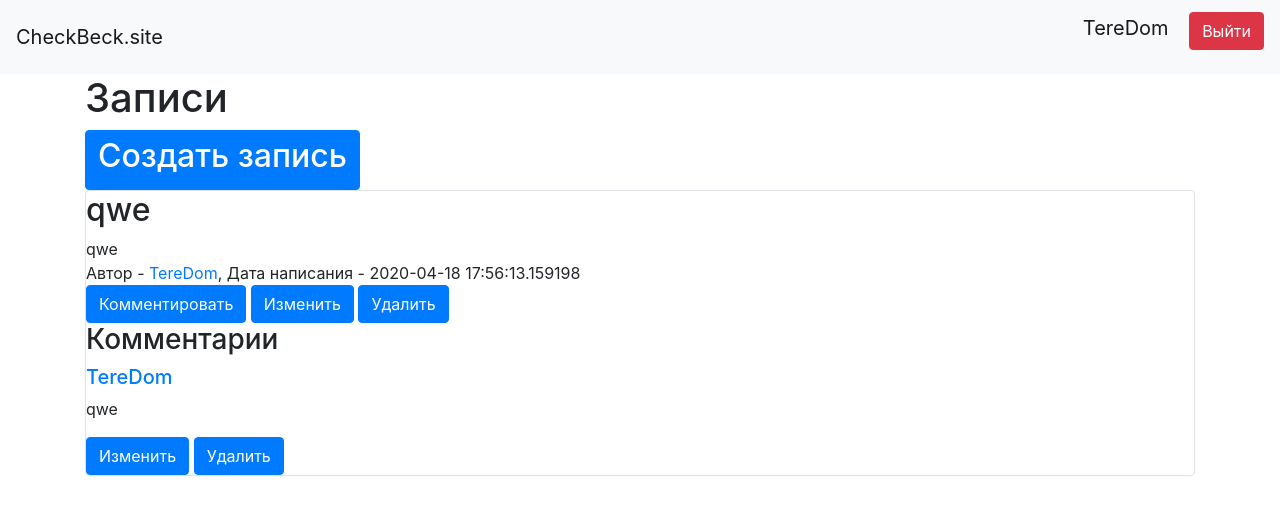
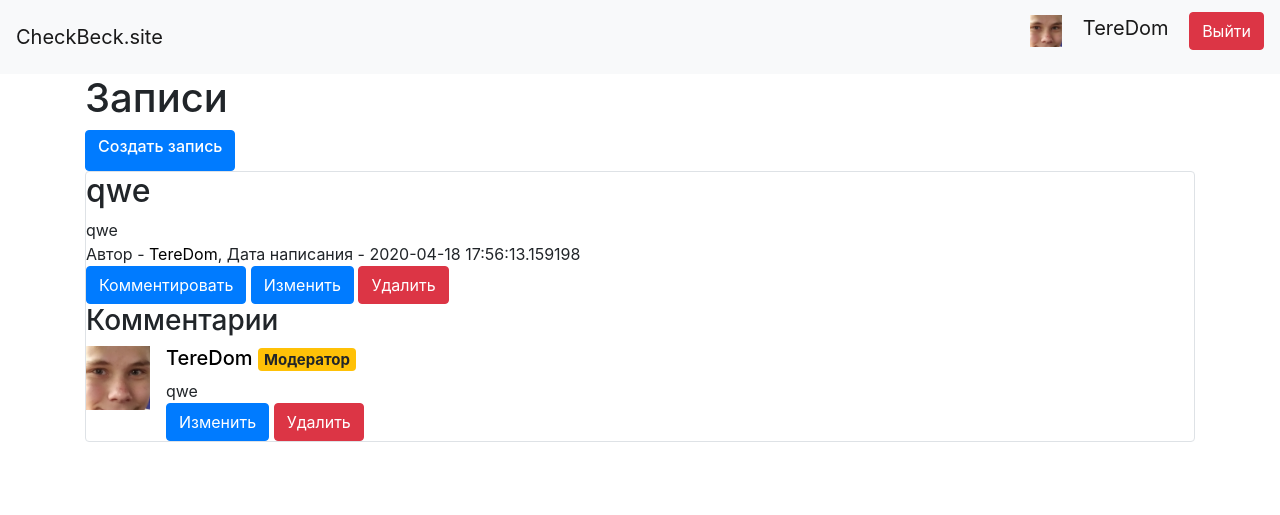
Before and after one commit to TereDom/CheckForumBeck, a Flask app: page / in a window 1280 px wide. Shown: the top 515 px of the page. Run offline with Flask 2, Linux system fonts and the light colour scheme; a user stored in the database is signed in; data comes from the database, SQL or seed files in the repository; both versions use the stored data as it was after the commit; some libraries are stand-ins or nearby versions.

Commit message:
доделаны аватарки

```diff
--- a/app.py
+++ b/app.py
@@ -1,9 +1,10 @@
+import os
 import datetime
 from flask import Flask, render_template, url_for
 from data import db_session
 from flask_login import login_user, LoginManager, current_user, logout_user, login_required
 from werkzeug.utils import redirect
-
+from data.refactore_image import refactor_image
 
 from data.__all_forms import *
 from data.__all_models import *
@@ -46,6 +47,14 @@ def register():
         user.set_password(form.password.data)
         session.add(user)
         session.commit()
+        f = form.avatar.data
+        if f:
+            file_way = os.getcwd() + f'\\static\\img\\avatars\\avatar_{user.id}.png'
+            f.save(os.getcwd() + f'\\static\\img\\avatars\\avatar_{user.id}.png')
+            refactor_image(file_way)
+            user = session.query(User).filter(User.email == form.email.data).first()
+            user.avatar = f'/static/img/avatars/avatar_{user.id}.png'
+            session.commit()
         return redirect('/login')
     return render_template('register.html', title='Регистрация', form=form)
 
@@ -74,8 +83,8 @@ def records():
     return render_template("records.html", news=news, comments=comments)
 
 
-@app.route('/new_news',  methods=['GET', 'POST'])
-def new_news():
+@app.route('/create_news',  methods=['GET', 'POST'])
+def create_news():
     form = NewsForm()
 
     param = dict()
@@ -173,7 +182,7 @@ def refactor_comment(comment_id):
     comment = session.query(Comment).filter(Comment.id == comment_id).first()
 
     param = dict()
-    param['title'] = 'Добавление комментария'
+    param['title'] = 'Изменение комментария'
     param['style_way'] = url_for('static', filename='css/style.css')
     param['form'] = form
     param['template_name_or_list'] = 'comment.html'
@@ -188,6 +197,27 @@ def refactor_comment(comment_id):
     form.content.data = comment.content
 
     return render_template(**param)
+
+
+@app.route('/delete_comment/<comment_id>')
+def delete_comment(comment_id):
+    session = db_session.create_session()
+    comment = session.query(Comment).filter(Comment.id == comment_id).first()
+    param = dict()
+
+    if comment.user != current_user:
+        param['template_file_or_list'] = 'access_error.html'
+        param['title'] = ''
+        return render_template(**param)
+
+    if not comment:
+        param['template_file_or_list'] = 'error.html'
+        param['title'] = ''
+        return render_template(**param)
+
+    session.delete(comment)
+    session.commit()
+    return redirect('/forum')
 
 
 @app.route('/wiki', methods=['GET', 'POST', 'DELETE', 'PUT'])
--- a/data/RegisterForm.py
+++ b/data/RegisterForm.py
@@ -1,5 +1,5 @@
 from flask_wtf import FlaskForm
-from wtforms import PasswordField, TextAreaField, StringField, SubmitField
+from wtforms import PasswordField, FileField, StringField, SubmitField
 from wtforms.fields.html5 import EmailField
 from wtforms.validators import DataRequired
 
@@ -10,4 +10,5 @@ class RegisterForm(FlaskForm):
     password_again = PasswordField('* Повторите пароль', validators=[DataRequired()])
     name = StringField('* Имя пользователя', validators=[DataRequired()])
     vk_id = StringField('ID ВКонтакте')
+    avatar = FileField('Загрузить изображение')
     submit = SubmitField('Войти')
--- a/data/users.py
+++ b/data/users.py
@@ -14,6 +14,7 @@ class User(SqlAlchemyBase, UserMixin):
     hashed_password = sqlalchemy.Column(sqlalchemy.String, nullable=True)
     vk_id = sqlalchemy.Column(sqlalchemy.Integer)
     created_date = sqlalchemy.Column(sqlalchemy.DateTime, default=datetime.datetime.now)
+    avatar = sqlalchemy.Column(sqlalchemy.String, default='/static/img/avatars/default_avatar.png')
     status = sqlalchemy.Column(sqlalchemy.String, default='user')
 
     def set_password(self, password):
--- a/static/css/style.css
+++ b/static/css/style.css
@@ -0,0 +1,3 @@
+.name{
+    color: #000000;
+}
--- a/templates/base.html
+++ b/templates/base.html
@@ -7,6 +7,7 @@
           href="https://stackpath.bootstrapcdn.com/bootstrap/4.4.1/css/bootstrap.min.css"
           integrity="sha384-Vkoo8x4CGsO3+Hhxv8T/Q5PaXtkKtu6ug5TOeNV6gBiFeWPGFN9MuhOf23Q9Ifjh"
           crossorigin="anonymous">
+    <link rel="stylesheet" href="{{style_way}}">
     <title>{{title}}</title>
 </head>
 <body>
@@ -15,8 +16,9 @@
         <a class="navbar-brand" href="#">CheckBeck.site</a>
         {% if current_user.is_authenticated %}
             <p>
+                <img src="{{current_user.avatar}}" class="mr-3" alt="Аватар" height="32px">
                 <a class="navbar-brand" href="/profile/{{current_user.id}}">{{ current_user.name }}</a>
-                <a class="btn btn-danger" href="'/logout">Выйти</a>
+                <a class="btn btn-danger" href="/logout">Выйти</a>
             </p>
         {% else %}
             <p>
--- a/templates/records.html
+++ b/templates/records.html
@@ -3,7 +3,7 @@
 {% block content %}
 <h1>Записи</h1>
 {% if current_user.id %}
-    <a href="/new_news" class="btn btn-primary"><h2>Создать запись</h2></a>
+    <a href="/create_news" class="btn btn-primary"><h6>Создать запись</h6></a>
 {% endif %}
 {% for item in news%}
 <div class="col-md6 border rounded">
@@ -13,14 +13,14 @@
         {{item.content}}
     </div>
     <div>
-        Автор - <a class="{{item.user.status}}" href="'/profile/{{item.user_id}}">{{item.user.name}}</a>, Дата написания - {{item.created_date}}
+        Автор - <a href="/profile/{{item.user_id}}" style="color: #000000;">{{item.user.name}}</a>, Дата написания - {{item.created_date}}
     </div>
     {% if current_user.id %}
         <div>
-            <a href="/create_comment/{{item.id}}" class="btn btn-primary">Комментировать</a>
+            <a href="/create_comment/{{item.id}}/0" class="btn btn-primary">Комментировать</a>
             {% if current_user.id == item.user_id %}
                 <a href="/refactor_news/{{item.id}}" class="btn btn-primary">Изменить</a>
-                <a href="/delete_news/{{item.id}}" class="btn btn-primary">Удалить</a>
+                <a href="/delete_news/{{item.id}}" class="btn btn-danger">Удалить</a>
             {% endif %}
         </div>
     {% endif %}
@@ -28,13 +28,23 @@
     {% for comment in comments %}
     {% if comment.news_id == item.id %}
         <div class="media">
-            <div class="medis-body">
-                <a class="{{comment.user.status}}" href="/profile/{{comment.user_id}}"><h5>{{comment.user.name}}</h5></a>
-                <p>{{comment.content}}</p>
-                {% if current_user.id == comment.user_id %}
-                    <a href="/refactor_comment/{{comment.id}}" class="btn btn-primary">Изменить</a>
-                    <a href="/delete_comment/{{comment.id}}" class="btn btn-primary">Удалить</a>
-                {% endif %}
+            <img src="{{comment.user.avatar}}" class="mr-3" alt="Аватар" height="64px">
+            <div class="media-body">
+                <h5 class="mt-0"><a href="/profile/{{comment.user_id}}" style="color: #000000;">
+                    {{comment.user.name}}
+                    {% if comment.user.status == "admin" %}
+                        <span class="badge badge-warning">Модератор</span>
+                    {% elif comment.user.status == "develop" %}
+                        <span class="badge badge-danger">Разработчик</span>
+                    {% endif %}
+                </a></h5>
+                {{comment.content}}
+                <div>
+                    {% if current_user.id == item.user_id %}
+                        <a href="/refactor_comment/{{comment.id}}" class="btn btn-primary">Изменить</a>
+                        <a href="/delete_comment/{{comment.id}}" class="btn btn-danger">Удалить</a>
+                    {% endif %}
+                </div>
             </div>
         </div>
     {% endif %}
```
Also changed, not shown: data/refactore_image.py (+7 -1 lines), templates/profile.html (+12 -3 lines), templates/register.html (+10 -1 lines), db/DataBase.sqlite, static/img/avatars/avatar_1.png (added), static/img/avatars/avatar_2.png (added), static/img/avatars/default_avatar.png (added).
